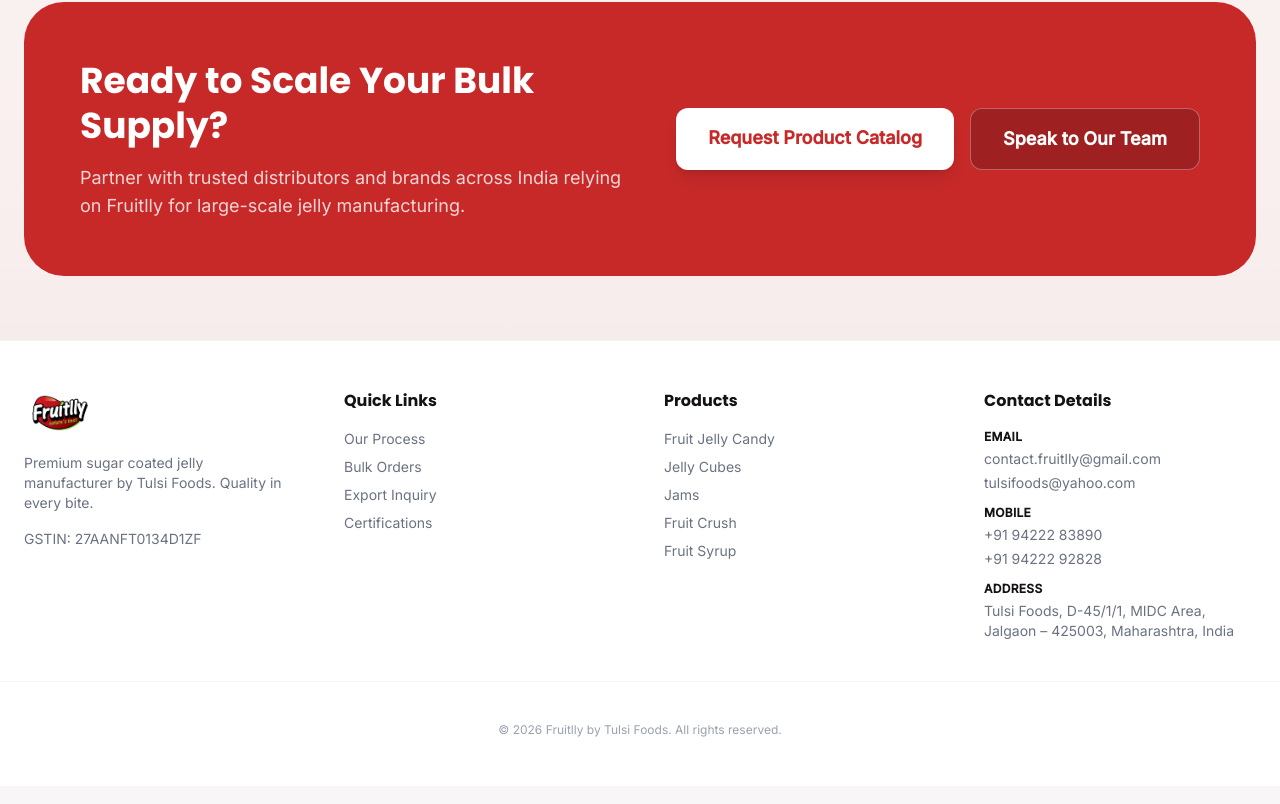
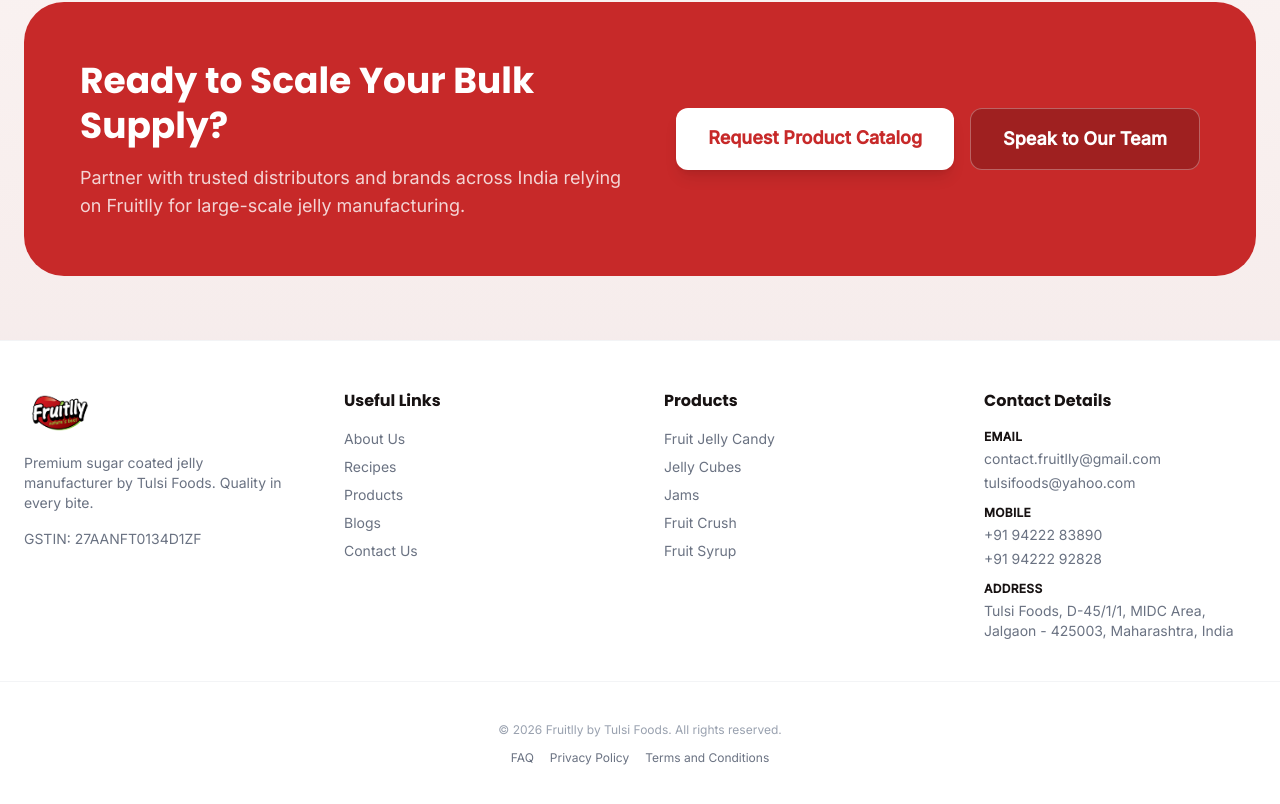
Before and after one commit to Darshan172003/Fruitlly, a React (Vite) app in the folder frontend/: page / in a window 1280 px wide. Shown: the part 2401-3205 px from the top of the page. Built offline with nearby package versions, Linux system fonts and the light colour scheme.

Commit message:
feat: Enhance Footer component with additional links and contact details for better user navigation

```diff
--- a/frontend/src/components/Footer.tsx
+++ b/frontend/src/components/Footer.tsx
@@ -21,12 +21,13 @@ const Footer = () => {
           <p className="text-sm text-gray-500">GSTIN: 27AANFT0134D1ZF</p>
         </div>
         <div className="flex flex-col gap-4 w-full sm:w-[calc(50%-1.5rem)] lg:w-[calc(25%-2.25rem)]">
-        <h4 className="font-bold">Quick Links</h4>
+          <h4 className="font-bold">Useful Links</h4>
           <ul className="text-sm text-gray-500 space-y-2">
-          <li><Link to="/process" className="hover:text-primary">Our Process</Link></li>
-          <li><Link to="/bulk" className="hover:text-primary">Bulk Orders</Link></li>
-          <li><Link to="/export" className="hover:text-primary">Export Inquiry</Link></li>
-          <li><Link to="/certifications" className="hover:text-primary">Certifications</Link></li>
+            <li><Link to="/about" className="hover:text-primary">About Us</Link></li>
+            <li><Link to="/recipes" className="hover:text-primary">Recipes</Link></li>
+            <li><Link to="/products" className="hover:text-primary">Products</Link></li>
+            <li><Link to="/blog" className="hover:text-primary">Blogs</Link></li>
+            <li><Link to="/contact" className="hover:text-primary">Contact Us</Link></li>
           </ul>
         </div>
         <div className="flex flex-col gap-4 w-full sm:w-[calc(50%-1.5rem)] lg:w-[calc(25%-2.25rem)]">
@@ -58,16 +59,21 @@ const Footer = () => {
             </li>
             <li>
               <span className="block text-xs font-semibold uppercase tracking-wide text-text-dark mb-1">Address</span>
-            <a href="https://maps.app.goo.gl/ycWrZgHxGRroWHCa8?g_st=aw" target="_blank" rel="noopener noreferrer" className="hover:text-primary break-all">Tulsi Foods, D-45/1/1, MIDC Area, <br /> Jalgaon – 425003, Maharashtra, India</a>
+              <a href="https://maps.app.goo.gl/ycWrZgHxGRroWHCa8?g_st=aw" target="_blank" rel="noopener noreferrer" className="hover:text-primary break-all">Tulsi Foods, D-45/1/1, MIDC Area, <br /> Jalgaon - 425003, Maharashtra, India</a>
             </li>
           </ul>
         </div>
       </div>
       <div className="max-w-7xl mx-auto px-4 sm:px-6 pt-10 mt-10 border-t border-gray-100 text-center text-xs text-gray-400">
-      © {CurrentYear} Fruitlly by Tulsi Foods. All rights reserved.
+        &copy; {CurrentYear} Fruitlly by Tulsi Foods. All rights reserved.
+        <div className="mt-3 flex flex-wrap items-center justify-center gap-4 text-xs text-gray-500">
+          <Link to="/faq" className="hover:text-primary">FAQ</Link>
+          <Link to="/privacy" className="hover:text-primary">Privacy Policy</Link>
+          <Link to="/terms" className="hover:text-primary">Terms and Conditions</Link>
+        </div>
       </div>
     </footer>
-  )
+  );
 };
 
 export default Footer;
```
Lines whose indentation alone changed are shown as unchanged.
